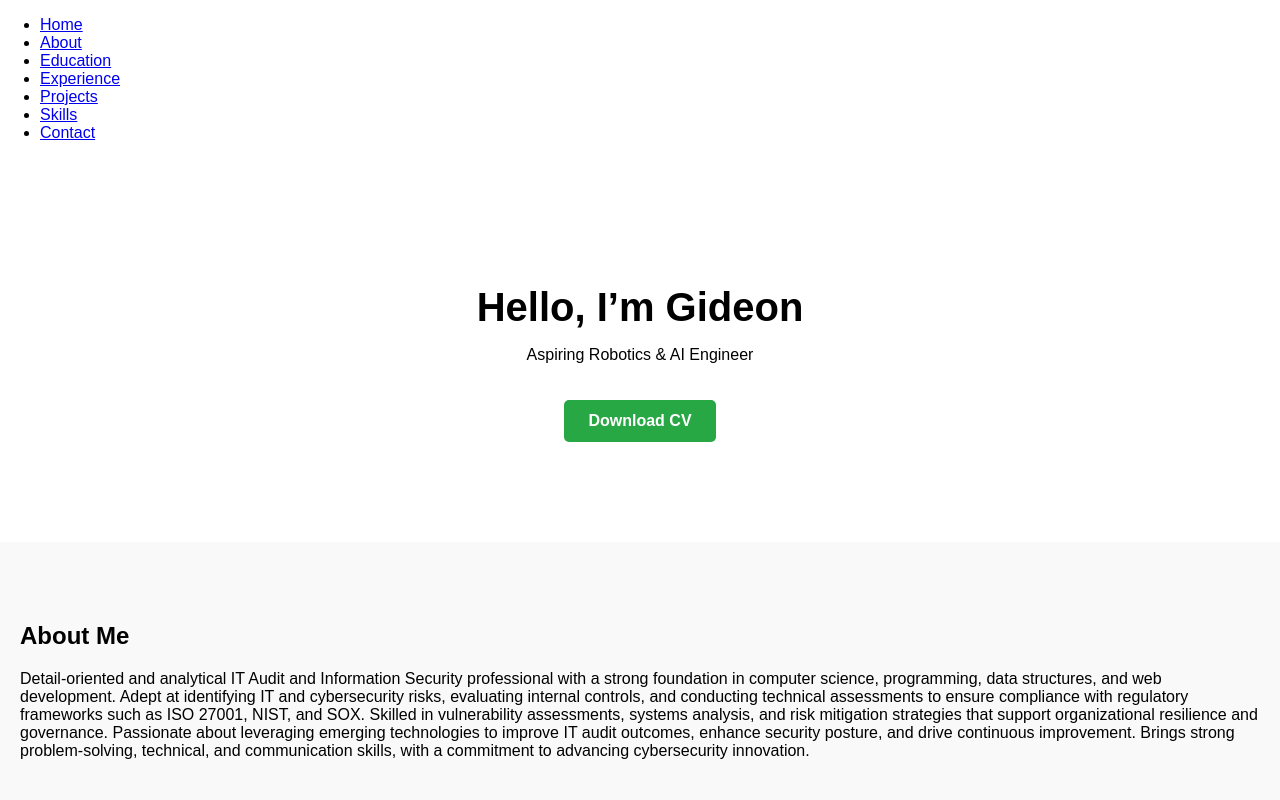
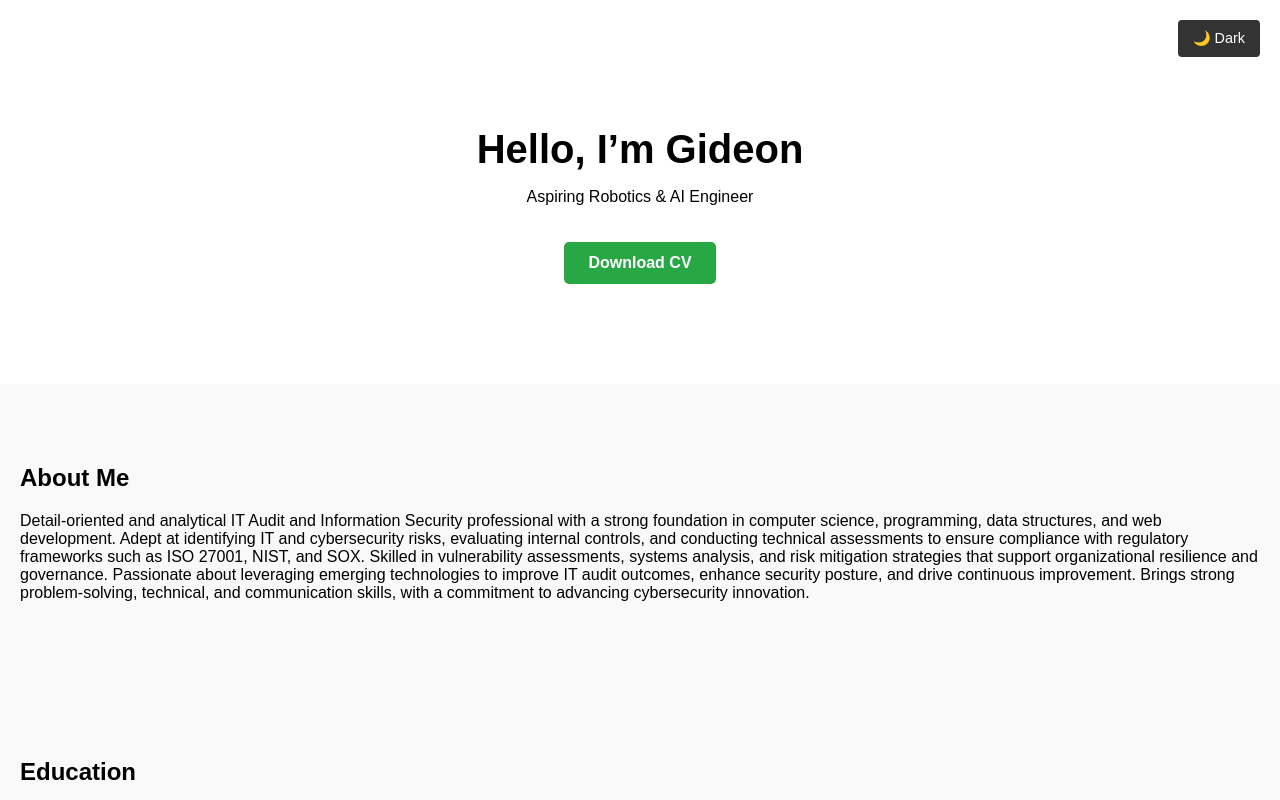
Before and after one commit to GiddyKobby/gideon-portfolio, a React (Vite) app: page / in a window 1280 px wide. Shown: the top 800 px of the page. Built offline with nearby package versions, Linux system fonts and the light colour scheme.

Commit message:
Fixed duplicate App component declaration

```diff
--- a/src/App.jsx
+++ b/src/App.jsx
@@ -1,20 +1,26 @@
+import React, { useState, useEffect } from "react";
+import Hero from "./components/Hero";
+import About from "./components/About";
+import Education from "./components/Education";
+import Experience from "./components/Experience";
+import Projects from "./components/Projects";
+import Skills from "./components/Skills";
+import Contact from "./components/Contact";
+import Footer from "./components/Footer";
 
+const App = () => {
+  const [darkMode, setDarkMode] = useState(false);
 
-import Hero from './components/Hero';
-import About from './components/About';
-import Education from './components/Education';
-import Experience from './components/Experience';
-import Projects from './components/Projects';
-import Skills from './components/Skills';
-import Navbar from './components/Navbar';
-import Contact from './components/Contact';
-import Footer from './components/Footer';
-import './index.css';
+  useEffect(() => {
+    document.body.className = darkMode ? "dark" : "";
+  }, [darkMode]);
 
-function App() {
   return (
     <>
-  <Navbar />
+      <button className="dark-toggle" onClick={() => setDarkMode(!darkMode)}>
+        {darkMode ? "☀️ Light" : "🌙 Dark"}
+      </button>
+
       <Hero />
       <About />
       <Education />
@@ -24,10 +30,7 @@ function App() {
       <Contact />
       <Footer />
     </>
-
   );
-}
-
-
+};
 
 export default App;
--- a/src/index.css
+++ b/src/index.css
@@ -191,3 +191,41 @@ body { margin: 0; font-family: Arial, sans-serif; }
 .footer a:hover {
   text-decoration: underline;
 }
+
+.dark-toggle {
+  position: fixed;
+  top: 20px;
+  right: 20px;
+  background: #333;
+  color: white;
+  padding: 10px 15px;
+  border: none;
+  border-radius: 4px;
+  cursor: pointer;
+  z-index: 999;
+  font-size: 0.9rem;
+}
+
+.dark-toggle:hover {
+  background-color: #555;
+}
+
+/* Dark mode theme */
+body.dark {
+  background-color: #121212;
+  color: #ffffff;
+}
+
+body.dark a {
+  color: #66ccff;
+}
+
+body.dark .section {
+  background-color: #1e1e1e;
+}
+
+/* Adjust card styles if needed */
+body.dark .card {
+  background-color: #2c2c2c;
+  color: #ffffff;
+}
```
Also changed, not shown: 5 other files (tests, documents, lock files or other folders). Lines whose indentation alone changed are shown as unchanged.
